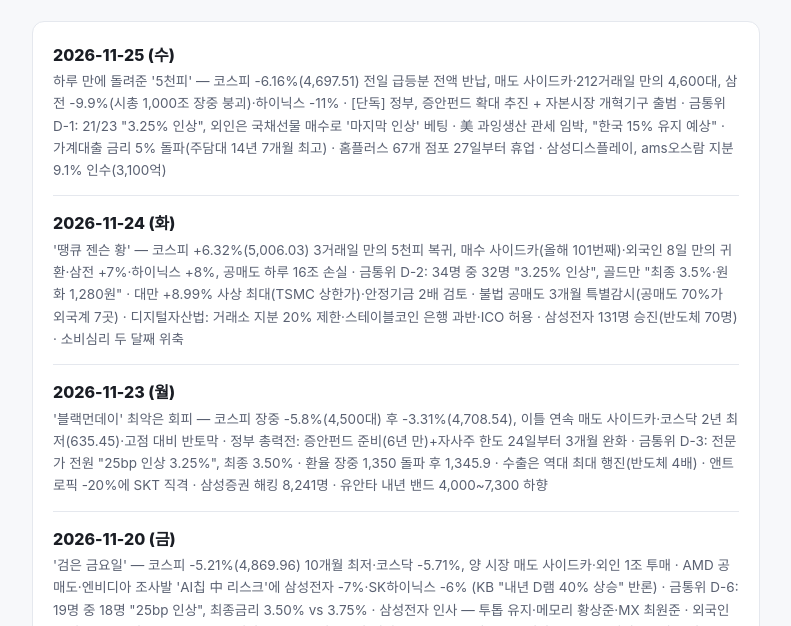
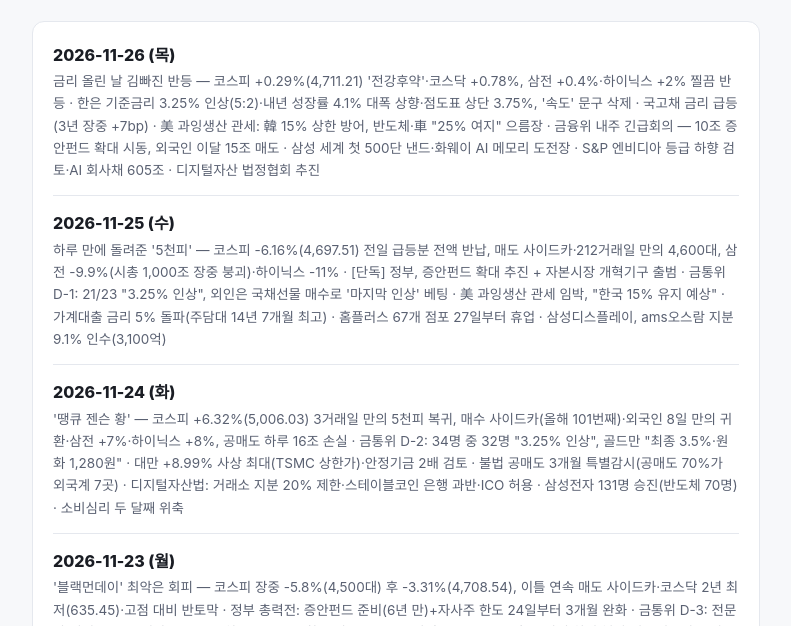
Before and after one commit to code219-linggu/china-digest, a plain HTML site: page korea/index.html in a window 1280 px wide. Shown: the part 174-800 px from the top of the page, without its empty margins (244-1035 px from the left). Drawn offline with Linux system fonts and the light colour scheme.

Commit message:
deploy: korea/index.html

```diff
--- a/korea/index.html
+++ b/korea/index.html
@@ -36,6 +36,10 @@
 
 <div class="list">
   <!-- 새 다이제스트는 이 줄 바로 아래에 추가 (최신이 위) -->
+  <a class="day" href="2026-11-26.html">
+    <div class="date">2026-11-26 (목)</div>
+    <div class="desc">금리 올린 날 김빠진 반등 — 코스피 +0.29%(4,711.21) '전강후약'·코스닥 +0.78%, 삼전 +0.4%·하이닉스 +2% 찔끔 반등 · 한은 기준금리 3.25% 인상(5:2)·내년 성장률 4.1% 대폭 상향·점도표 상단 3.75%, '속도' 문구 삭제 · 국고채 금리 급등(3년 장중 +7bp) · 美 과잉생산 관세: 韓 15% 상한 방어, 반도체·車 "25% 여지" 으름장 · 금융위 내주 긴급회의 — 10조 증안펀드 확대 시동, 외국인 이달 15조 매도 · 삼성 세계 첫 500단 낸드·화웨이 AI 메모리 도전장 · S&amp;P 엔비디아 등급 하향 검토·AI 회사채 605조 · 디지털자산 법정협회 추진</div>
+  </a>
   <a class="day" href="2026-11-25.html">
     <div class="date">2026-11-25 (수)</div>
     <div class="desc">하루 만에 돌려준 '5천피' — 코스피 -6.16%(4,697.51) 전일 급등분 전액 반납, 매도 사이드카·212거래일 만의 4,600대, 삼전 -9.9%(시총 1,000조 장중 붕괴)·하이닉스 -11% · [단독] 정부, 증안펀드 확대 추진 + 자본시장 개혁기구 출범 · 금통위 D-1: 21/23 "3.25% 인상", 외인은 국채선물 매수로 '마지막 인상' 베팅 · 美 과잉생산 관세 임박, "한국 15% 유지 예상" · 가계대출 금리 5% 돌파(주담대 14년 7개월 최고) · 홈플러스 67개 점포 27일부터 휴업 · 삼성디스플레이, ams오스람 지분 9.1% 인수(3,100억)</div>
```
